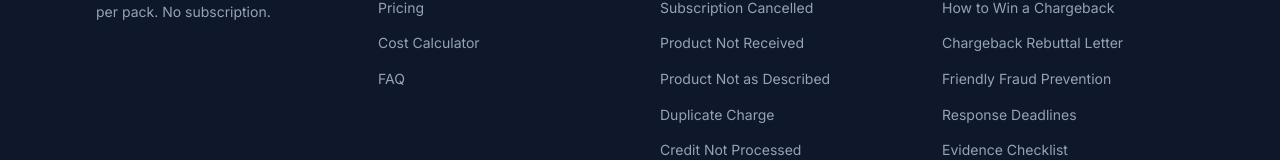
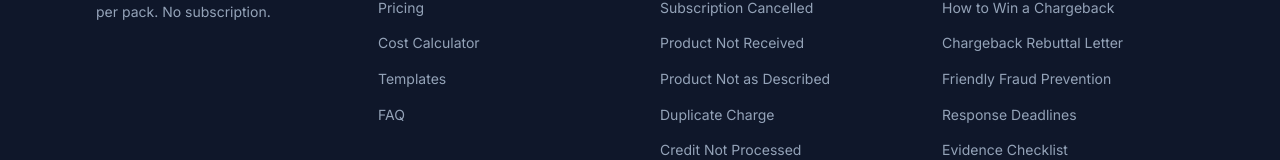
Before and after one commit to mattmcallister-create/chargeback-evidence-pack, a Next.js app: page / in a window 1280 px wide. Shown: the part 5050-5210 px from the top of the page. Built offline with nearby package versions, Linux system fonts and the light colour scheme; no server answers.

Commit message:
feat: add Templates link to footer

```diff
--- a/components/marketing/footer.tsx
+++ b/components/marketing/footer.tsx
@@ -4,6 +4,7 @@ const productLinks = [
   { label: 'How It Works', href: '/how-it-works/' },
   { label: 'Pricing', href: '/pricing/' },
   { label: 'Cost Calculator', href: '/tools/chargeback-calculator/' },
+  { label: 'Templates', href: '/templates' },
   { label: 'FAQ', href: '/faq/' },
 ]
 
```
